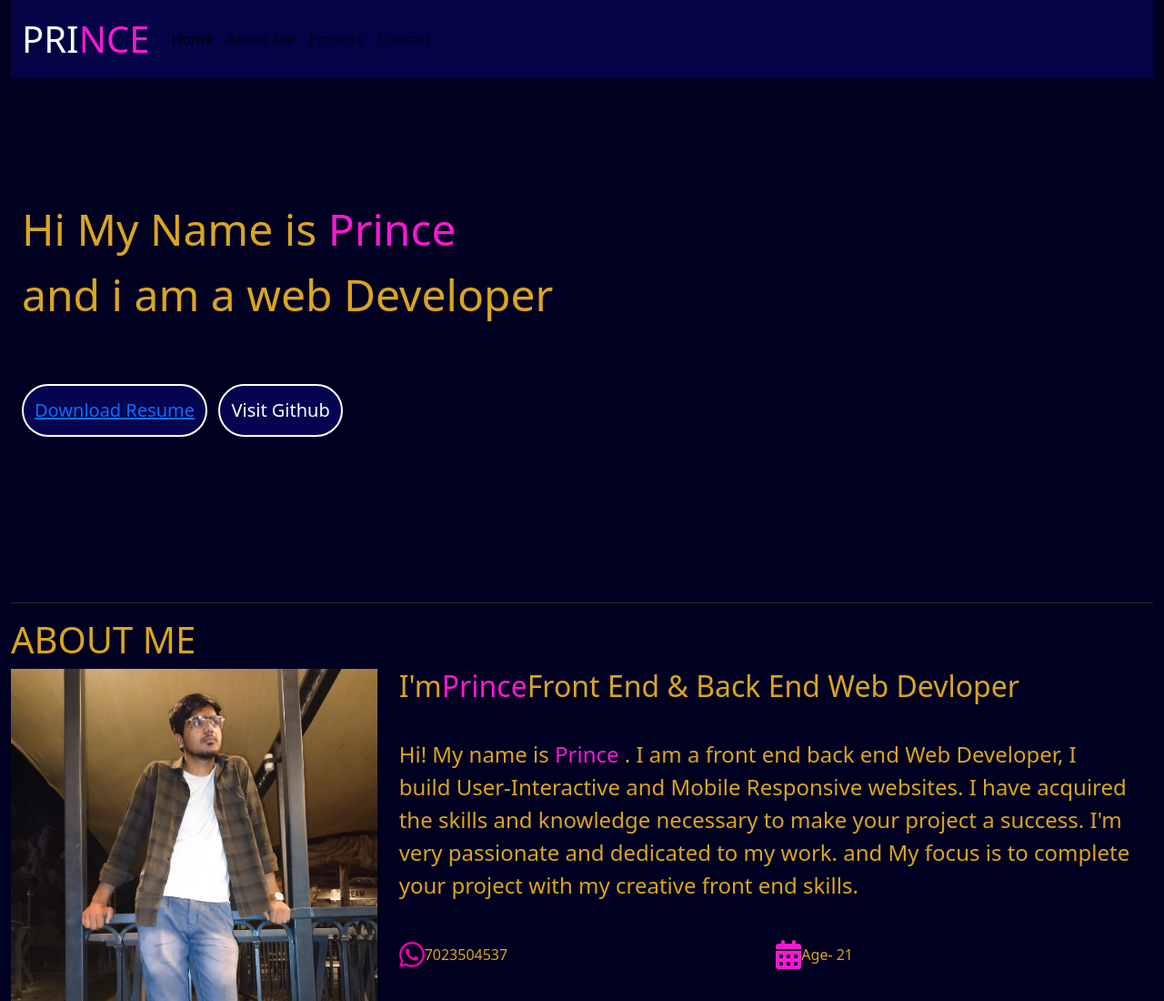
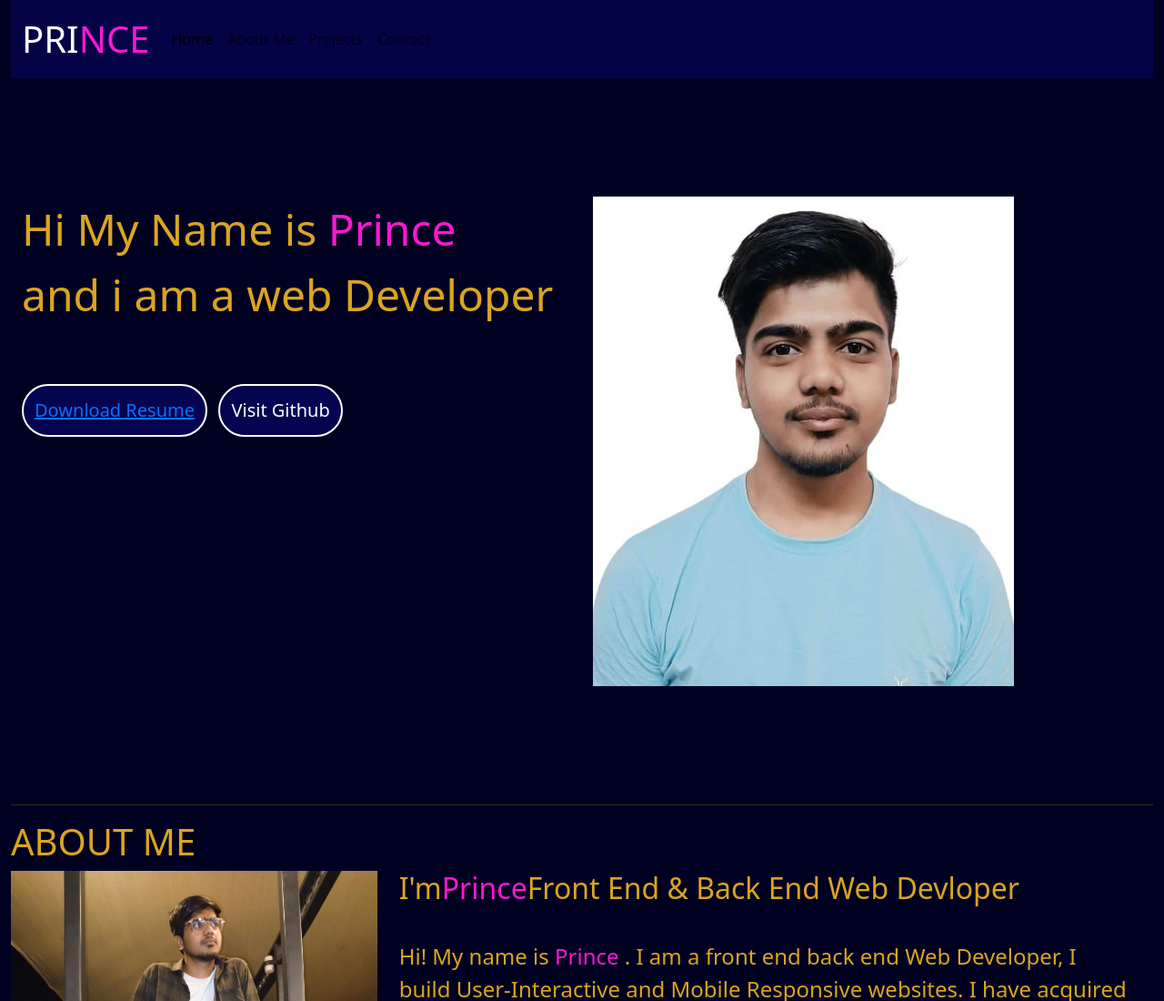
Before and after one commit to Pmsisodiya/PRINCE, a plain HTML site: page index.html in a window 1280 px wide. Shown: the top 1100 px of the page at 91% size. Drawn offline with nearby package versions, Linux system fonts and the light colour scheme.

Commit message:
Update index.html

```diff
--- a/index.html
+++ b/index.html
@@ -52,7 +52,7 @@
             </div>
             <div class="col-md-6">
                <div class="">
-                  <img src=" " alt="">
+                  <img src=" prince2.jpeg" alt="">
                </div>
             </div>
 
```
